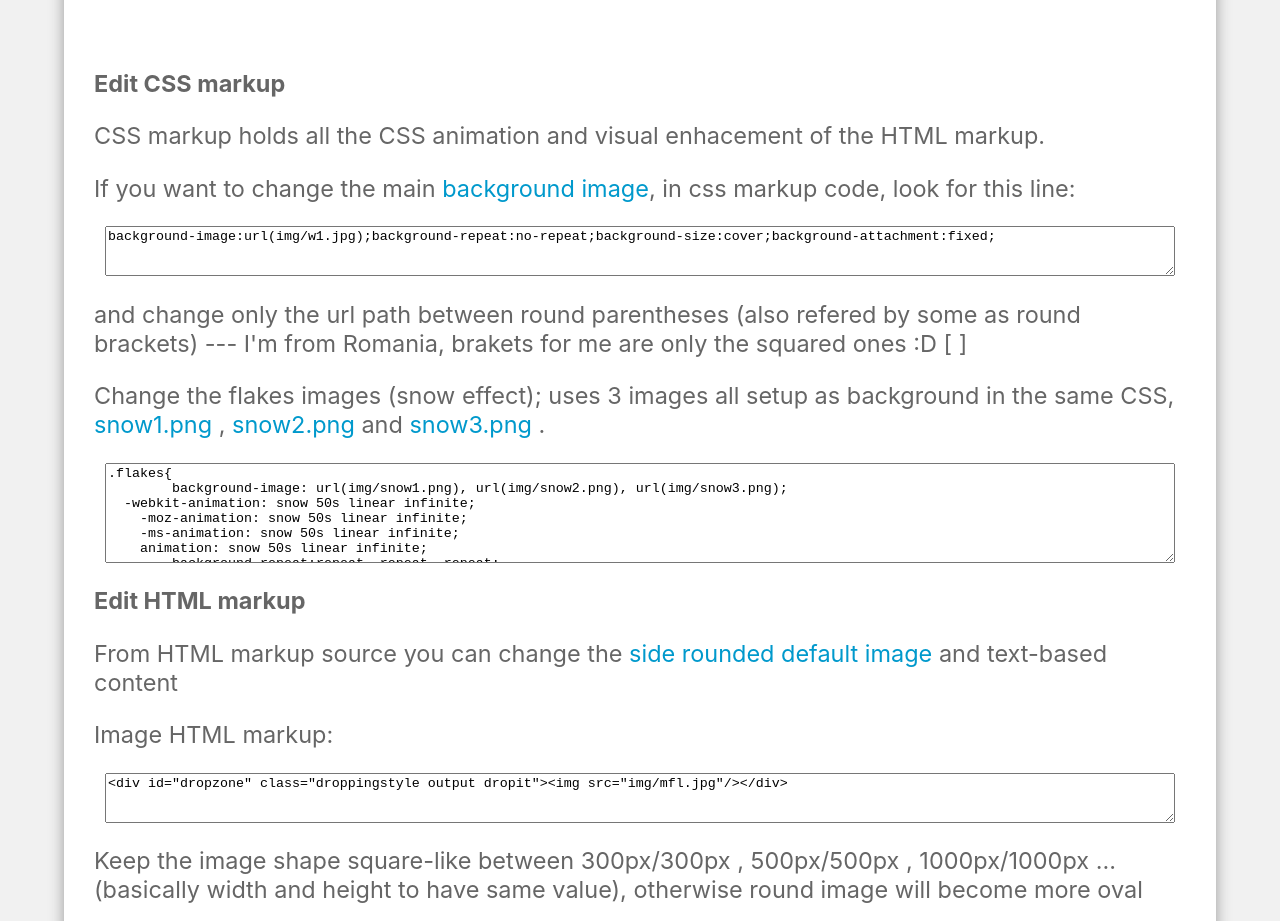
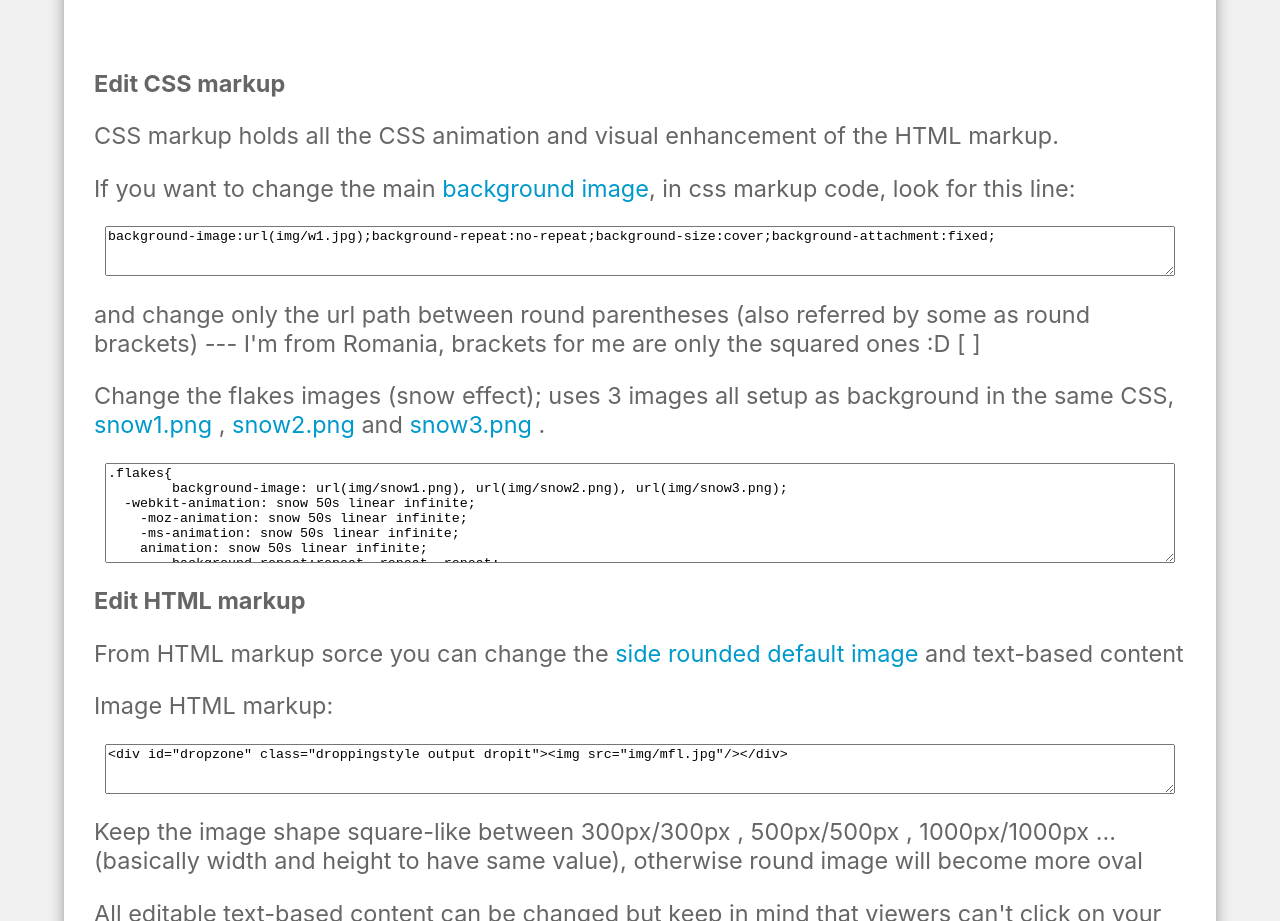
Before and after one commit to cssmfc/camgirl-obs, a plain HTML site: page obs_overlays/obs_overlay_brb_winter/info/index.html in a window 1280 px wide. Shown: the part 6140-7061 px from the top of the page. Drawn offline with Linux system fonts and the light colour scheme.

Commit message:
Update index.html

```diff
--- a/obs_overlays/obs_overlay_brb_winter/info/index.html
+++ b/obs_overlays/obs_overlay_brb_winter/info/index.html
@@ -334,12 +334,12 @@ a.mdonly, a.mdonly:visited{display:block;width:70px;height:90px;padding:1em .5em
         </div>
 
 
-        <div class="gr-12 coding css">
+       <div class="gr-12 coding css">
         <p><strong>Edit CSS markup</strong></p>
-        <p>CSS markup holds all the CSS animation and visual enhacement of the HTML markup.</p>
+        <p>CSS markup holds all the CSS animation and visual enhancement of the HTML markup.</p>
         <p>If you want to change the main <a href="../img/w1.jpg" target="_blank">background image</a>, in css markup code, look for this line:</p>
         <textarea class="smaller" spellcheck="false">background-image:url(img/w1.jpg);background-repeat:no-repeat;background-size:cover;background-attachment:fixed;</textarea>
-        <p>and change only the url path between round parentheses (also refered by some as round brackets) --- I'm from Romania, brakets for me are only the squared ones :D [ ]</p>
+        <p>and change only the url path between round parentheses (also referred by some as round brackets) --- I'm from Romania, brackets for me are only the squared ones :D [ ]</p>
         <p>Change the flakes images (snow effect); uses 3 images all setup as background in the same CSS,  <a href="../img/snow1.png" target="_blank">snow1.png</a> , <a href="../img/snow2.png" target="_blank">snow2.png</a> and <a href="../img/snow3.png" target="_blank">snow3.png</a> .</p>
         <textarea class="smaller_2" spellcheck="false">.flakes{
 	background-image: url(img/snow1.png), url(img/snow2.png), url(img/snow3.png);
@@ -350,7 +350,7 @@ a.mdonly, a.mdonly:visited{display:block;width:70px;height:90px;padding:1em .5em
 	background-repeat:repeat, repeat, repeat;
 	}</textarea>
     <p><strong>Edit HTML markup</strong></p>
-    <p>From HTML markup source you can change the <a href="../img/mfl.jpg" target="_blank">side rounded default image</a> and text-based content</p>
+    <p>From HTML markup sorce you can change the <a href="../img/mfl.jpg" target="_blank">side rounded default image</a> and text-based content</p>
     <p>Image HTML markup: </p>
      <textarea class="smaller" spellcheck="false">&lt;div id=&quot;dropzone&quot; class=&quot;droppingstyle output dropit&quot;&gt;&lt;img src=&quot;img/mfl.jpg&quot;/&gt;&lt;/div&gt;</textarea>
      <p>Keep the image shape square-like between 300px/300px , 500px/500px , 1000px/1000px ... (basically width and height to have same value), otherwise round image will become more oval</p>
```
